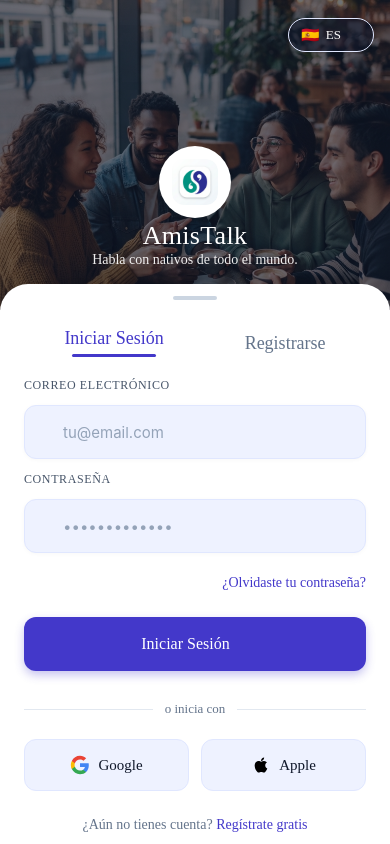
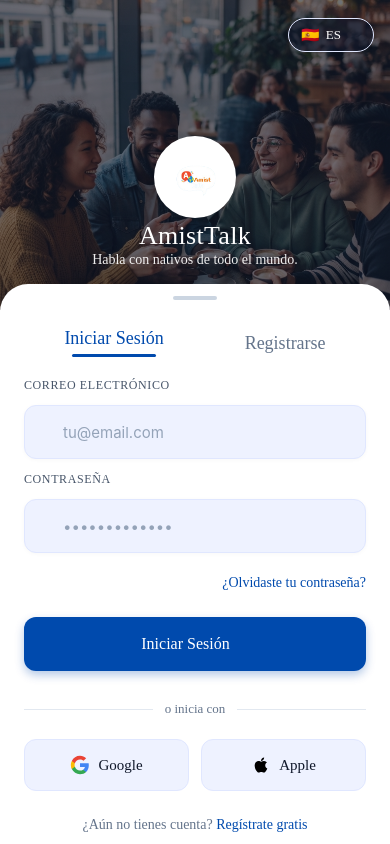
Before and after one commit to VictorAponteParedes/SayNative, a React Native app: screen / in a window 390 px wide. Built offline with nearby package versions, Linux system fonts and the light colour scheme; some icons are missing.

Commit message:
camio de login

```diff
--- a/src/features/auth/components/LoginHeader.tsx
+++ b/src/features/auth/components/LoginHeader.tsx
@@ -67,9 +67,9 @@ export const LoginHeader: React.FC<LoginHeaderProps> = ({
       </View>
       <View style={styles.heroCenterContent}>
         <View style={styles.logoBadgeContainer}>
-          <AppLogo size={46} rounded />
+          <AppLogo size={66} rounded={false} containerStyle={styles.logoInnerContainer} />
         </View>
-        <AppText style={styles.heroBrandTitle}>AmisTalk</AppText>
+        <AppText style={styles.heroBrandTitle}>AmistTalk</AppText>
         <AppText style={styles.heroBrandSubtitle}>
           {t('login.heroSubtitle', 'Habla con nativos de todo el mundo.')}
         </AppText>
@@ -141,8 +141,8 @@ const styles = StyleSheet.create({
     zIndex: 2,
   },
   logoBadgeContainer: {
-    width: 72,
-    height: 72,
+    width: 82,
+    height: 82,
     borderRadius: borderRadius.full,
     backgroundColor: colors.white,
     alignItems: 'center',
@@ -152,6 +152,9 @@ const styles = StyleSheet.create({
     shadowOpacity: 0.2,
     shadowRadius: 8,
     elevation: 5,
+  },
+  logoInnerContainer: {
+    backgroundColor: 'transparent',
   },
   heroBrandTitle: {
     fontSize: 26,
--- a/src/features/auth/components/RegisterHeader.tsx
+++ b/src/features/auth/components/RegisterHeader.tsx
@@ -5,11 +5,11 @@ import {
   TouchableOpacity,
   ImageBackground,
 } from 'react-native';
-import { ChevronLeft, ChevronDown, MessageSquareMore } from 'lucide-react-native';
+import { ChevronLeft, ChevronDown } from 'lucide-react-native';
 import { useTranslation } from 'react-i18next';
 import { useSafeAreaInsets } from 'react-native-safe-area-context';
 import { colors, spacing, borderRadius } from '@/theme';
-import { AppText } from '@/components';
+import { AppText, AppLogo } from '@/components';
 import { getLanguageFlag } from '@/features/profile/components/LanguageSelectorBottomSheet';
 
 export interface RegisterHeaderProps {
@@ -66,12 +66,12 @@ export const RegisterHeader: React.FC<RegisterHeaderProps> = ({
         </TouchableOpacity>
       </View>
 
-      {/* Contenido central del Hero: Badge morado con burbujas de diálogo, SayNative y subtítulo */}
+      {/* Contenido central del Hero: Badge blanco con el nuevo logo, AmistTalk y subtítulo */}
       <View style={styles.heroCenterContent}>
-        <View style={styles.badgeContainer}>
-          <MessageSquareMore size={32} color={colors.white} />
+        <View style={styles.logoBadgeContainer}>
+          <AppLogo size={66} rounded={false} containerStyle={styles.logoInnerContainer} />
         </View>
-        <AppText style={styles.heroBrandTitle}>Amist Talk</AppText>
+        <AppText style={styles.heroBrandTitle}>AmistTalk</AppText>
         <AppText style={styles.heroBrandSubtitle}>
           {t('register.heroSubtitle', 'Aprende idiomas con nativos reales')}
         </AppText>
@@ -142,18 +142,21 @@ const styles = StyleSheet.create({
     justifyContent: 'center',
     zIndex: 2,
   },
-  badgeContainer: {
-    width: 66,
-    height: 66,
-    borderRadius: borderRadius.lg,
-    backgroundColor: colors.primary,
+  logoBadgeContainer: {
+    width: 82,
+    height: 82,
+    borderRadius: borderRadius.full,
+    backgroundColor: colors.white,
     alignItems: 'center',
     justifyContent: 'center',
     shadowColor: colors.shadow,
     shadowOffset: { width: 0, height: 4 },
-    shadowOpacity: 0.25,
+    shadowOpacity: 0.2,
     shadowRadius: 8,
     elevation: 5,
+  },
+  logoInnerContainer: {
+    backgroundColor: 'transparent',
   },
   heroBrandTitle: {
     fontSize: 26,
--- a/src/theme/colors.ts
+++ b/src/theme/colors.ts
@@ -9,8 +9,8 @@ export const colors = {
   overlay: 'rgba(15, 23, 42, 0.6)',
 
   // Primarios (Azul / Índigo)
-  primary: '#4338CA',
-  primaryLight: '#6366F1',
+  primary: '#004aad',
+  primaryLight: '#004aad',
   primaryLighter: '#A5B4FC',
   primaryDark: '#3730A3',
   primaryBgSubtle: '#EEF2FF',
```
Also changed, not shown: assets/images/logo.png.
